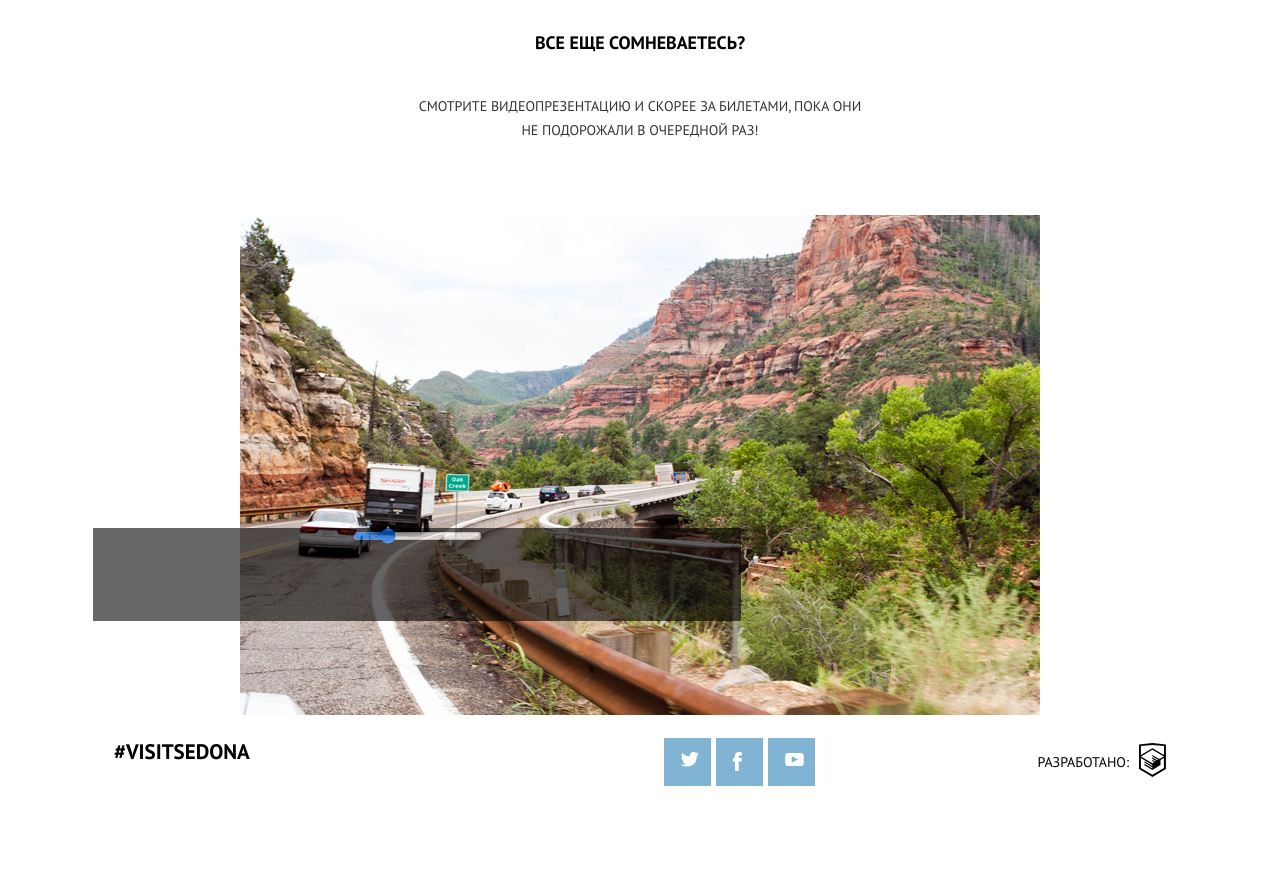
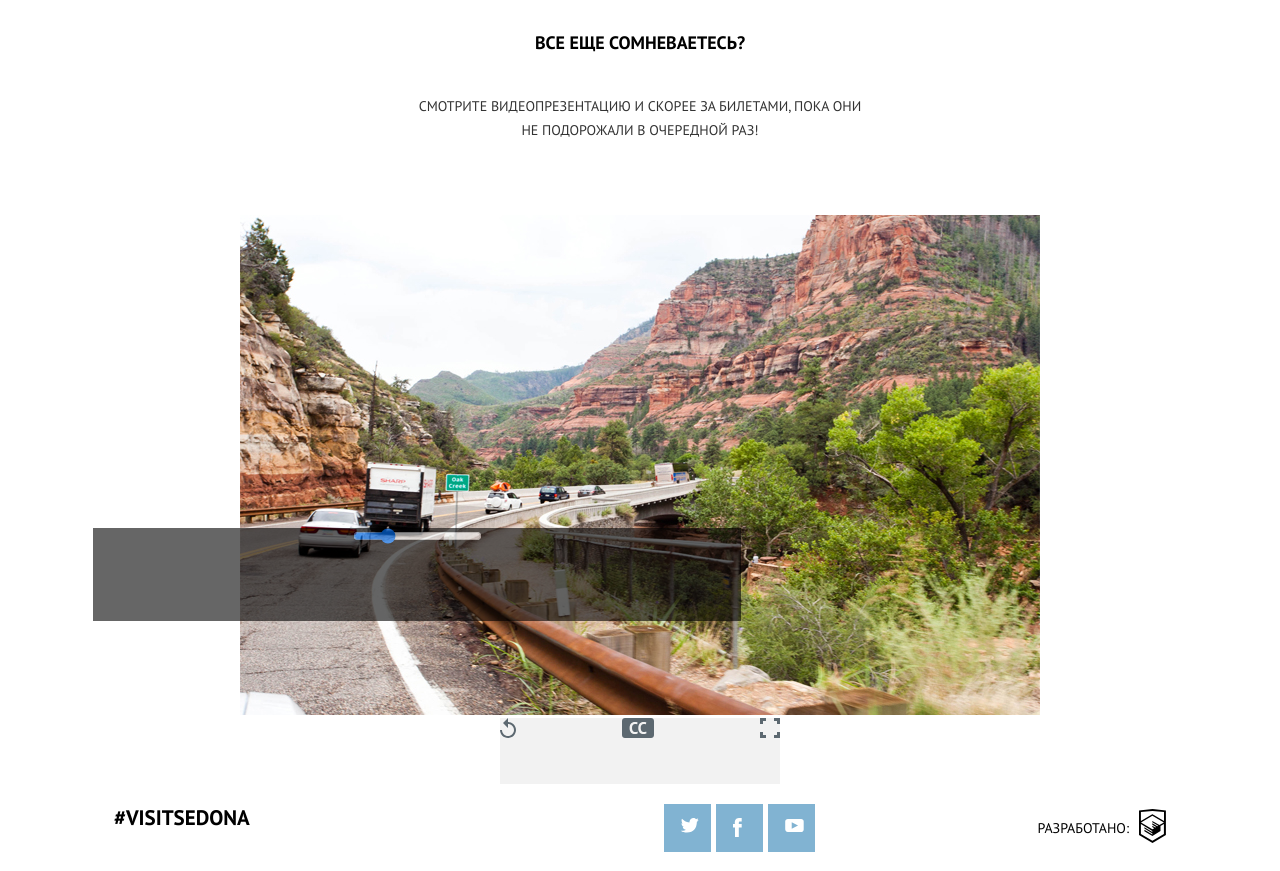
Before and after one commit to Yana822/1289173-sedona-23, a website: page source/catalog.html in a window 1280 px wide. Shown: the part 1559-2430 px from the top of the page. Before the commit the page ends 2364 px from the top, so only its background shows below. Drawn offline with nearby package versions, Linux system fonts and the light colour scheme; files that its build step writes are made by us from their sources.

Commit message:
Добавлены иконки

```diff
--- a/source/catalog.html
+++ b/source/catalog.html
@@ -159,6 +159,17 @@
         <div class="presentation__range-wrapper">
           <input class="presentation__range" type="range" min="1" max="100" value="25" />
         </div>
+        <div class="presentation__button-wrapper">
+          <a href="#">
+            <img src="../img/replay.svg" width="16" height="20" alt="replay">
+          </a>
+          <a href="#">
+            <img src="../img/subtitles.svg" width="32" height="20" alt="subtitles">
+          </a>
+          <a href="#">
+            <img src="../img/fullscreen.svg" width="20" height="20" alt="fullscreen">
+          </a>
+        </div>
       </div>
     </div>
   </main>
--- a/source/less/blocks/presentation.less
+++ b/source/less/blocks/presentation.less
@@ -67,6 +67,18 @@
   }
 }
 
+
+.presentation__button-wrapper{
+  display: flex;
+  justify-content: space-between;
+  width: 280px;
+  height: 66px;
+  margin: 0 auto;
+  background-color: #f2f2f2;
+}
+
+
+
 .presentation__range {
   margin: 0 auto;
   display: block;
```
Also changed, not shown: source/img/fullscreen.svg (added), source/img/replay.svg (added), source/img/subtitles.svg (added).
